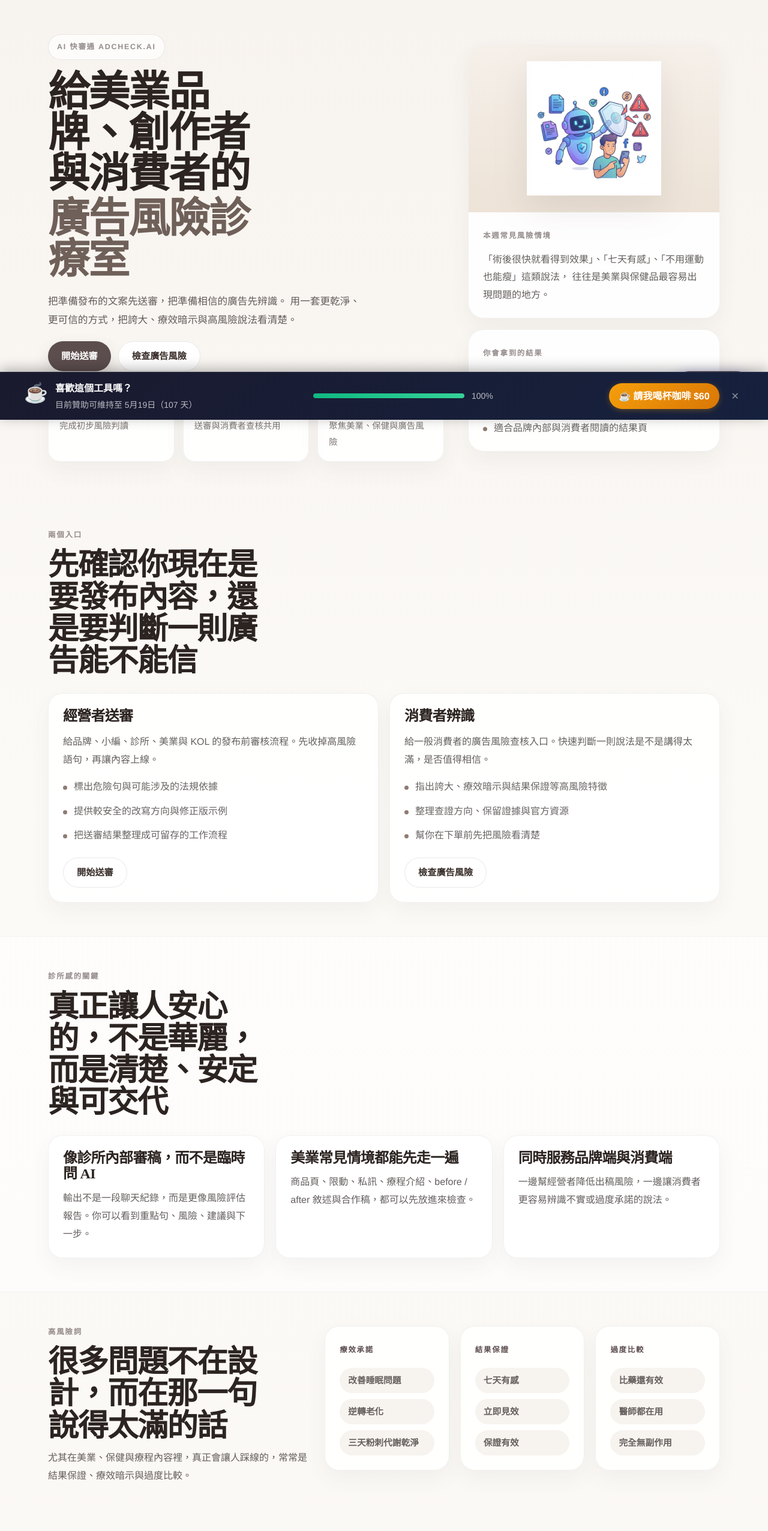
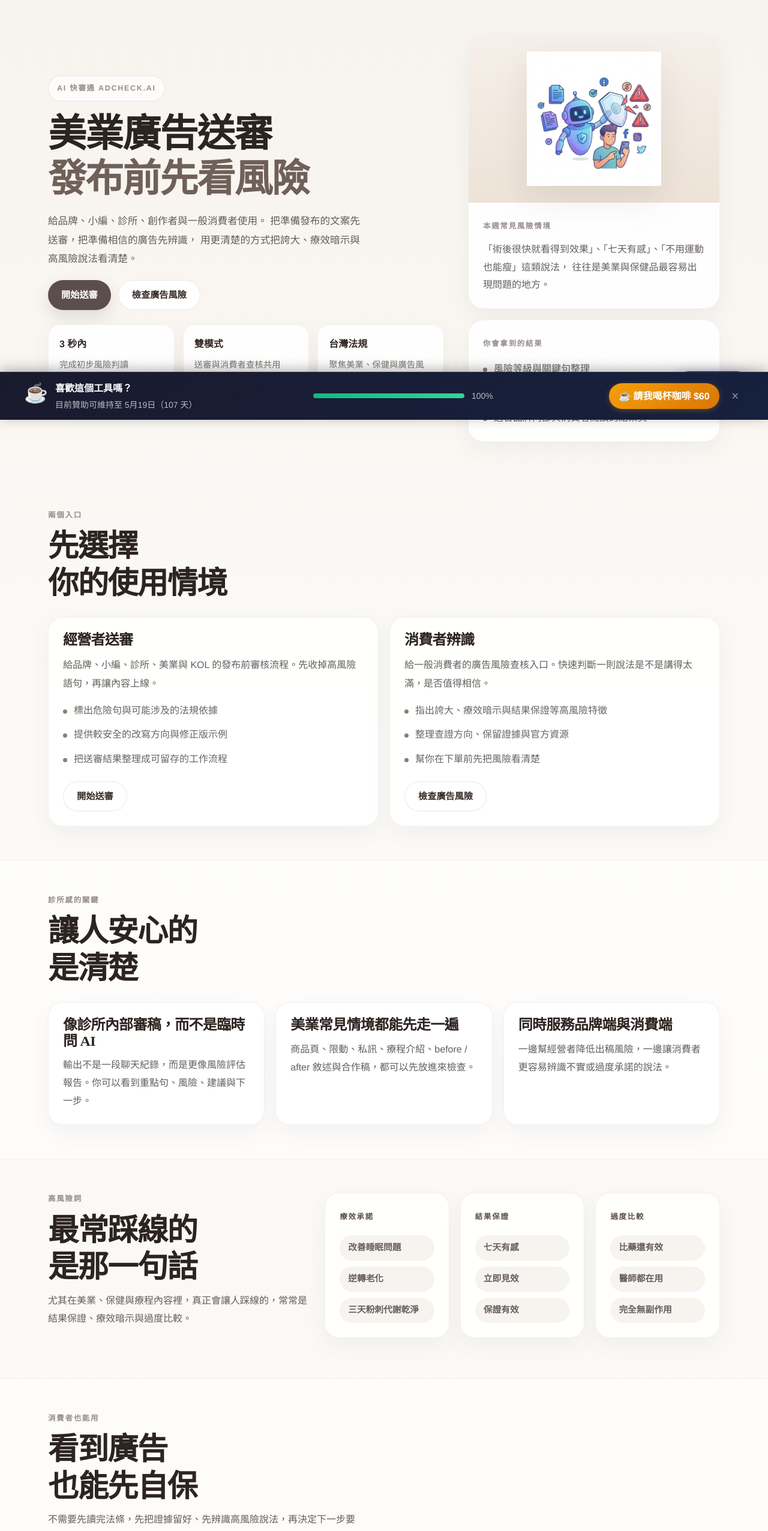
Before and after one commit to Wyatt1982/TaiwanADChecker, a Next.js app: page / in a window 1280 px wide. Shown: the part 100-2653 px from the top of the page at 60% size. Built offline with nearby package versions, Linux system fonts and the light colour scheme.

Commit message:
Polish landing page typography and article cards

```diff
--- a/src/app/page.module.css
+++ b/src/app/page.module.css
@@ -57,14 +57,20 @@
 }
 
 .heroTitle {
-  max-width: 10ch;
-  font-size: clamp(3rem, 5.4vw, 4.8rem);
-  line-height: 0.98;
+  display: flex;
+  flex-direction: column;
+  gap: 6px;
+  max-width: 8em;
+  font-size: clamp(3rem, 5vw, 4.5rem);
+  line-height: 1.08;
+  text-wrap: balance;
+}
+
+.heroLine {
+  display: block;
 }
 
 .heroTitleAccent {
-  display: block;
-  margin-top: 8px;
   color: #6f6059;
 }
 
@@ -252,9 +258,18 @@
 }
 
 .sectionTitle {
-  max-width: 14ch;
+  display: flex;
+  flex-direction: column;
+  gap: 0.08em;
+  max-width: 18ch;
   font-size: clamp(2.1rem, 4vw, 3.3rem);
-  line-height: 1.04;
+  line-height: 1.12;
+  text-wrap: balance;
+}
+
+.sectionTitleLine {
+  display: block;
+  white-space: nowrap;
 }
 
 .sectionLead {
@@ -387,9 +402,13 @@
 }
 
 .finalTitle {
-  max-width: 14ch;
+  display: flex;
+  flex-direction: column;
+  gap: 0.08em;
+  max-width: 16ch;
   font-size: clamp(2rem, 4vw, 3.2rem);
-  line-height: 1.04;
+  line-height: 1.1;
+  text-wrap: balance;
 }
 
 @media (max-width: 1024px) {
@@ -458,4 +477,21 @@
   .finalCard {
     padding: 20px;
   }
+
+  .heroTitle {
+    max-width: 7em;
+    font-size: clamp(2.7rem, 13vw, 3.6rem);
+    line-height: 1.1;
+  }
+
+  .sectionTitle {
+    max-width: 10em;
+    font-size: clamp(1.9rem, 9vw, 2.7rem);
+    line-height: 1.16;
+  }
+
+  .sectionTitle,
+  .finalTitle {
+    line-height: 1.14;
+  }
 }
--- a/src/app/page.tsx
+++ b/src/app/page.tsx
@@ -77,12 +77,13 @@ export default function HomePage() {
               <div className={styles.heroCopy}>
                 <span className={styles.eyebrow}>AI 快審通 ADCheck.ai</span>
                 <h1 className={styles.heroTitle}>
-                  給美業品牌、創作者與消費者的
-                  <span className={styles.heroTitleAccent}>廣告風險診療室</span>
+                  <span className={styles.heroLine}>美業廣告送審</span>
+                  <span className={styles.heroTitleAccent}>發布前先看風險</span>
                 </h1>
                 <p className={styles.heroLead}>
-                  把準備發布的文案先送審，把準備相信的廣告先辨識。
-                  用一套更乾淨、更可信的方式，把誇大、療效暗示與高風險說法看清楚。
+                  給品牌、小編、診所、創作者與一般消費者使用。
+                  把準備發布的文案先送審，把準備相信的廣告先辨識，
+                  用更清楚的方式把誇大、療效暗示與高風險說法看清楚。
                 </p>
 
                 <div className={styles.heroActions}>
@@ -149,7 +150,10 @@ export default function HomePage() {
           <div className={styles.container}>
             <div className={styles.sectionHeading}>
               <span className={styles.sectionEyebrow}>兩個入口</span>
-              <h2 className={styles.sectionTitle}>先確認你現在是要發布內容，還是要判斷一則廣告能不能信</h2>
+              <h2 className={styles.sectionTitle}>
+                <span className={styles.sectionTitleLine}>先選擇</span>
+                <span className={styles.sectionTitleLine}>你的使用情境</span>
+              </h2>
             </div>
 
             <div className={styles.modeGrid}>
@@ -178,7 +182,10 @@ export default function HomePage() {
           <div className={styles.container}>
             <div className={styles.sectionHeading}>
               <span className={styles.sectionEyebrow}>診所感的關鍵</span>
-              <h2 className={styles.sectionTitle}>真正讓人安心的，不是華麗，而是清楚、安定與可交代</h2>
+              <h2 className={styles.sectionTitle}>
+                <span className={styles.sectionTitleLine}>讓人安心的</span>
+                <span className={styles.sectionTitleLine}>是清楚</span>
+              </h2>
             </div>
 
             <div className={styles.featureGrid}>
@@ -197,7 +204,10 @@ export default function HomePage() {
             <div className={styles.signalLayout}>
               <div className={styles.sectionHeading}>
                 <span className={styles.sectionEyebrow}>高風險詞</span>
-                <h2 className={styles.sectionTitle}>很多問題不在設計，而在那一句說得太滿的話</h2>
+                <h2 className={styles.sectionTitle}>
+                  <span className={styles.sectionTitleLine}>最常踩線的</span>
+                  <span className={styles.sectionTitleLine}>是那一句話</span>
+                </h2>
                 <p className={styles.sectionLead}>
                   尤其在美業、保健與療程內容裡，真正會讓人踩線的，常常是結果保證、療效暗示與過度比較。
                 </p>
@@ -225,7 +235,10 @@ export default function HomePage() {
           <div className={styles.container}>
             <div className={styles.sectionHeading}>
               <span className={styles.sectionEyebrow}>消費者也能用</span>
-              <h2 className={styles.sectionTitle}>如果你是看到廣告的人，也可以先做最基本的自保</h2>
+              <h2 className={styles.sectionTitle}>
+                <span className={styles.sectionTitleLine}>看到廣告</span>
+                <span className={styles.sectionTitleLine}>也能先自保</span>
+              </h2>
               <p className={styles.sectionLead}>
                 不需要先讀完法條，先把證據留好、先辨識高風險說法，再決定下一步要不要反映或申訴。
               </p>
@@ -272,7 +285,10 @@ export default function HomePage() {
             <div className={styles.finalCard}>
               <div>
                 <span className={styles.sectionEyebrow}>開始使用</span>
-                <h2 className={styles.finalTitle}>先把風險看清楚，再決定要不要發、要不要買</h2>
+                <h2 className={styles.finalTitle}>
+                  <span className={styles.sectionTitleLine}>先看風險</span>
+                  <span className={styles.sectionTitleLine}>再決定下一步</span>
+                </h2>
               </div>
 
               <div className={styles.finalActions}>
--- a/src/app/review/page.module.css
+++ b/src/app/review/page.module.css
@@ -56,12 +56,14 @@
 
 .title {
     font-size: clamp(2.8rem, 5vw, 4.1rem);
-    line-height: 1;
+    line-height: 1.08;
+    text-wrap: balance;
 }
 
 .subtitle {
     font-size: 1.6rem;
-    line-height: 1.16;
+    line-height: 1.24;
+    text-wrap: balance;
 }
 
 .lead {
--- a/src/components/ArticlesSection.module.css
+++ b/src/components/ArticlesSection.module.css
@@ -55,14 +55,14 @@
     overflow: hidden;
 }
 
-.thumbnail img {
+.thumbnailImage {
     width: 100%;
     height: 100%;
     object-fit: cover;
     transition: transform 0.3s ease;
 }
 
-.card:hover .thumbnail img {
+.card:hover .thumbnailImage {
     transform: scale(1.05);
 }
 
--- a/src/components/ArticlesSection.tsx
+++ b/src/components/ArticlesSection.tsx
@@ -1,3 +1,4 @@
+import Image from 'next/image'
 import Link from 'next/link'
 import { getFeaturedArticles } from '@/data/articles'
 import styles from './ArticlesSection.module.css'
@@ -24,7 +25,7 @@ export function ArticlesSection() {
                 <div className={styles.header}>
                     <h2 className={styles.title}>📚 法規新知與教學</h2>
                     <p className={styles.subtitle}>
-                        掌握最新廣告法規動態，學習合規文案撰寫技巧
+                        掌握最新廣告法規動態，學會怎麼寫得更安全，也看懂常見誇大話術
                     </p>
                 </div>
 
@@ -32,9 +33,12 @@ export function ArticlesSection() {
                     {articles.map((article) => (
                         <article key={article.id} className={styles.card}>
                             <div className={styles.thumbnail}>
-                                <img
+                                <Image
                                     src={thumbnailMap[article.slug] || '/images/articles/penalty-cases.png'}
                                     alt={article.title}
+                                    fill
+                                    sizes="(max-width: 768px) 100vw, 33vw"
+                                    className={styles.thumbnailImage}
                                 />
                                 <span className={styles.category}>{article.category}</span>
                             </div>
```
